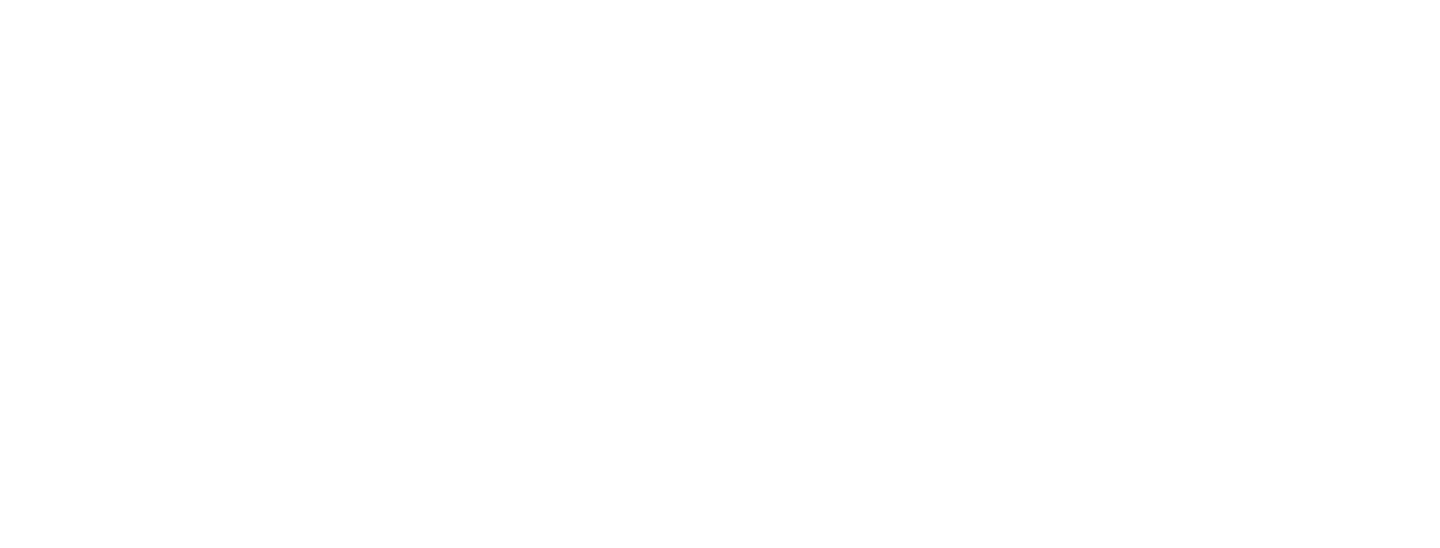
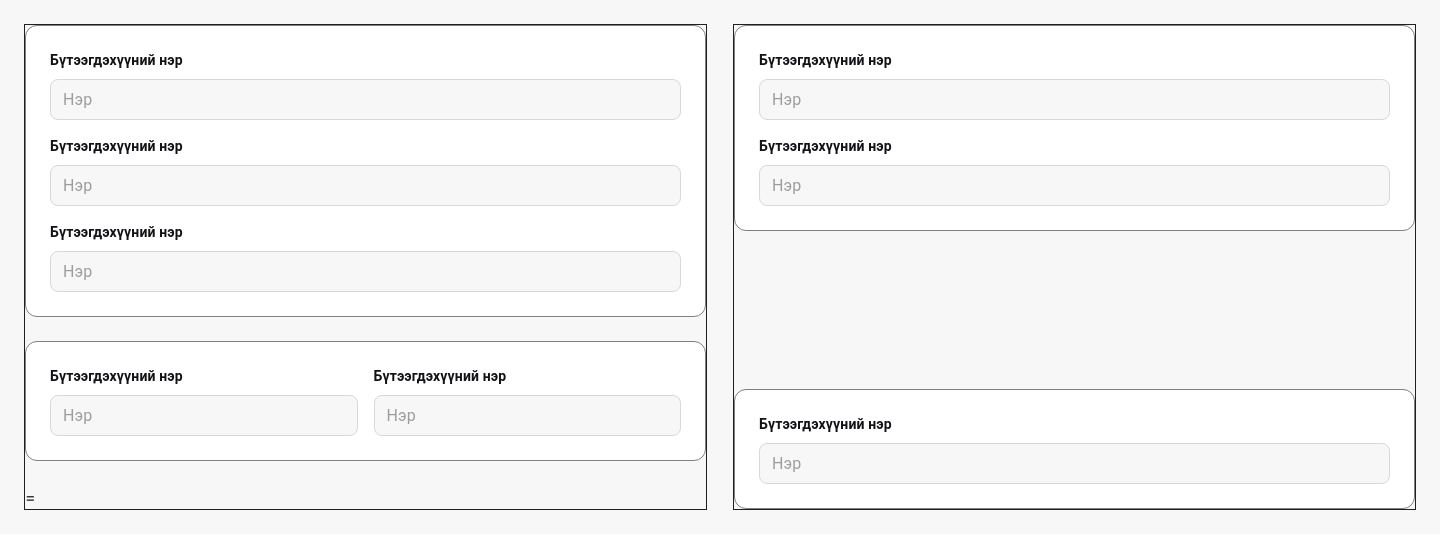
Before and after one commit to Leap1b-23-24/Team-1, a Next.js app in the folder front/: page / in a window 1280 px wide. Shown: the top 548 px of the page, 1440 px wide, since content can reach past the window. Built offline with nearby package versions, Linux system fonts and the light colour scheme.

Commit message:
joohon dutuu bga

```diff
--- a/front/src/app/layout.tsx
+++ b/front/src/app/layout.tsx
@@ -1,6 +1,7 @@
 import type { Metadata } from "next";
 import { Inter } from "next/font/google";
 import "./globals.css";
+import { CssBaseline } from "@mui/material";
 
 const inter = Inter({ subsets: ["latin"] });
 
@@ -16,7 +17,9 @@
 }>) {
   return (
     <html lang="en">
-      <body className={inter.className}>{children}</body>
+      <body className={inter.className}>
+        <CssBaseline>{children}</CssBaseline>
+      </body>
     </html>
   );
 }
--- a/front/src/app/page.tsx
+++ b/front/src/app/page.tsx
@@ -1,13 +1,17 @@
-"use client"
+"use client";
+import { AddProduct } from "@/components/AddProductComponents/AddProduct";
+import { AddProductContainer } from "@/components/AddProductComponents/AddProductContainer";
+import { CustomInput } from "@/components/AddProductComponents/CustomInput";
 import { ProductFilter } from "@/components/ProductComponents/ProductFilter";
 import { Stack } from "@mui/material";
 import { useState } from "react";
 
 export default function Home() {
-
   return (
-<>
-
-</>
+    <>
+      <Stack width={1440} padding={3} bgcolor={"#F7F7F8"}>
+        <AddProduct />
+      </Stack>
+    </>
   );
 }
--- /dev/null
+++ b/front/src/components/AddProductComponents/AddProduct.tsx
@@ -0,0 +1,53 @@
+import { Stack } from "@mui/material";
+import { AddProductContainer } from "./AddProductContainer";
+import { CustomInput } from "./CustomInput";
+
+export const AddProduct = () => {
+  return (
+    <Stack
+      width={"100%"}
+      flexDirection={"row"}
+      sx={{
+        display: "grid",
+        gridTemplateColumns: "repeat(2,1fr)",
+        gap: "26px",
+      }}
+    >
+      {/* Left Side */}
+      <Stack
+        width={"100%"}
+        height={"100%"}
+        border={1}
+        gap={3}
+        justifyContent={"space-between"}
+      >
+        <AddProductContainer flexDirection="column">
+          <CustomInput placeholder="Нэр" label="Бүтээгдэхүүний нэр" />
+          <CustomInput placeholder="Нэр" label="Бүтээгдэхүүний нэр" />
+          <CustomInput placeholder="Нэр" label="Бүтээгдэхүүний нэр" />
+        </AddProductContainer>
+        <AddProductContainer flexDirection="row">
+          <CustomInput placeholder="Нэр" label="Бүтээгдэхүүний нэр" />
+          <CustomInput placeholder="Нэр" label="Бүтээгдэхүүний нэр" />
+        </AddProductContainer>
+        =
+      </Stack>
+      {/* Right Side */}
+      <Stack
+        width={"100%"}
+        height={"100%"}
+        border={1}
+        gap={3}
+        justifyContent={"space-between"}
+      >
+        <AddProductContainer flexDirection="column">
+          <CustomInput placeholder="Нэр" label="Бүтээгдэхүүний нэр" />
+          <CustomInput placeholder="Нэр" label="Бүтээгдэхүүний нэр" />
+        </AddProductContainer>
+        <AddProductContainer flexDirection="column">
+          <CustomInput placeholder="Нэр" label="Бүтээгдэхүүний нэр" />
+        </AddProductContainer>
+      </Stack>
+    </Stack>
+  );
+};
--- /dev/null
+++ b/front/src/components/AddProductComponents/AddProductContainer.tsx
@@ -0,0 +1,22 @@
+import { Stack } from "@mui/material";
+
+type AddProductContainerProps = {
+  children: React.ReactNode;
+  flexDirection: "column" | "row";
+};
+export const AddProductContainer = (props: AddProductContainerProps) => {
+  const { children, flexDirection } = props;
+  return (
+    <Stack
+      width={"100%"}
+      flexDirection={flexDirection}
+      padding={3}
+      gap={2}
+      border={"1px solid grey"}
+      borderRadius={"12px"}
+      bgcolor={"white"}
+    >
+      {children}
+    </Stack>
+  );
+};
--- /dev/null
+++ b/front/src/components/AddProductComponents/CustomInput.tsx
@@ -0,0 +1,27 @@
+import { Stack, TextField, TextFieldProps, Typography } from "@mui/material";
+
+export const CustomInput = (props: TextFieldProps) => {
+  const { label, ...rest } = props;
+  return (
+    <Stack width={"100%"} gap={1}>
+      <Typography fontSize={14} fontWeight={600} color={"#121316"}>
+        {label}
+      </Typography>
+      <TextField
+        fullWidth
+        variant="standard"
+        inputProps={{
+          style: {
+            padding: "8px 12px",
+            border: "1px solid #D6D8DB",
+            borderRadius: "8px",
+            overflow: "hidden",
+            backgroundColor: "#F7F7F8",
+          },
+        }}
+        InputProps={{ disableUnderline: true }}
+        {...rest}
+      />
+    </Stack>
+  );
+};
```
